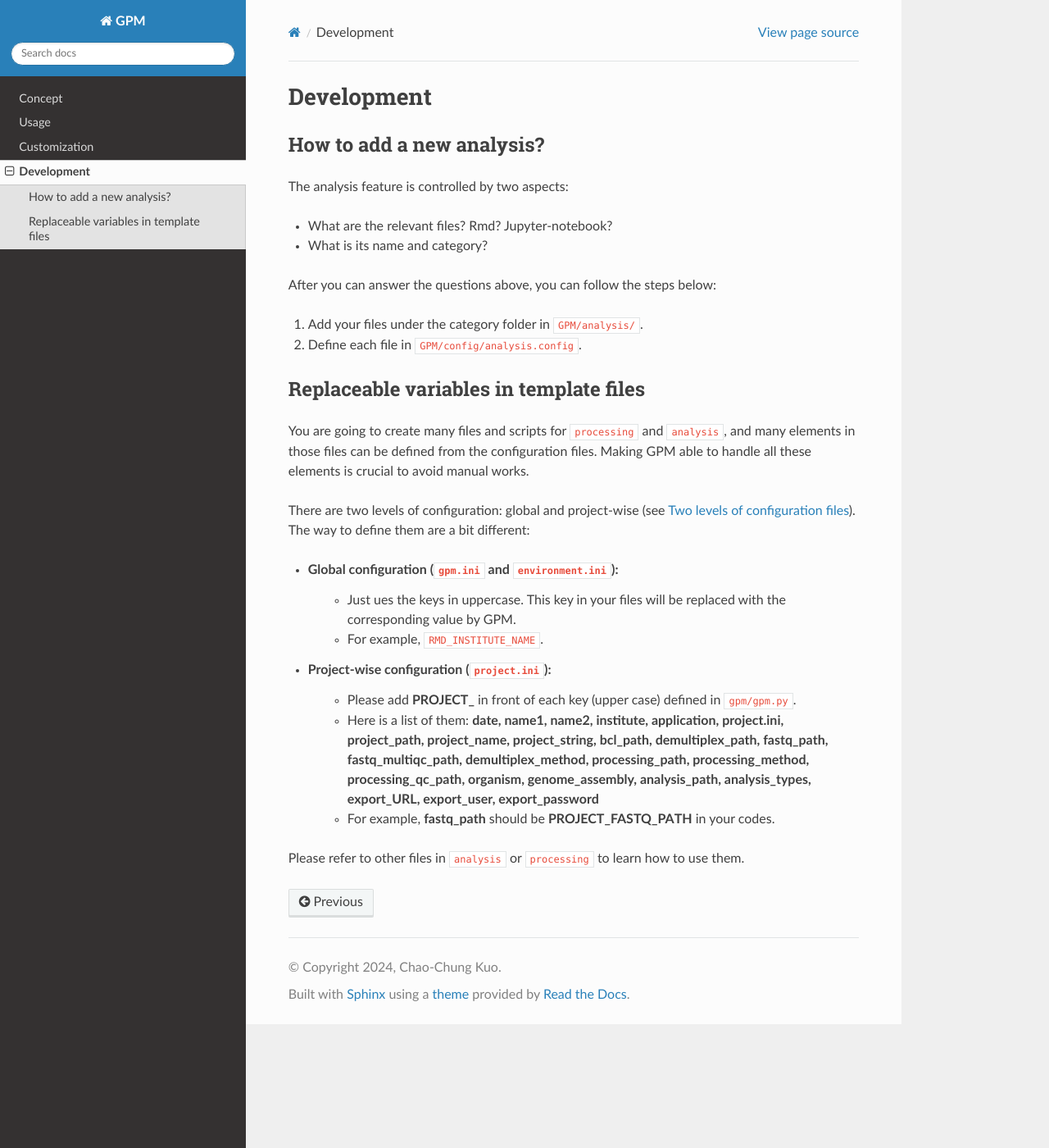
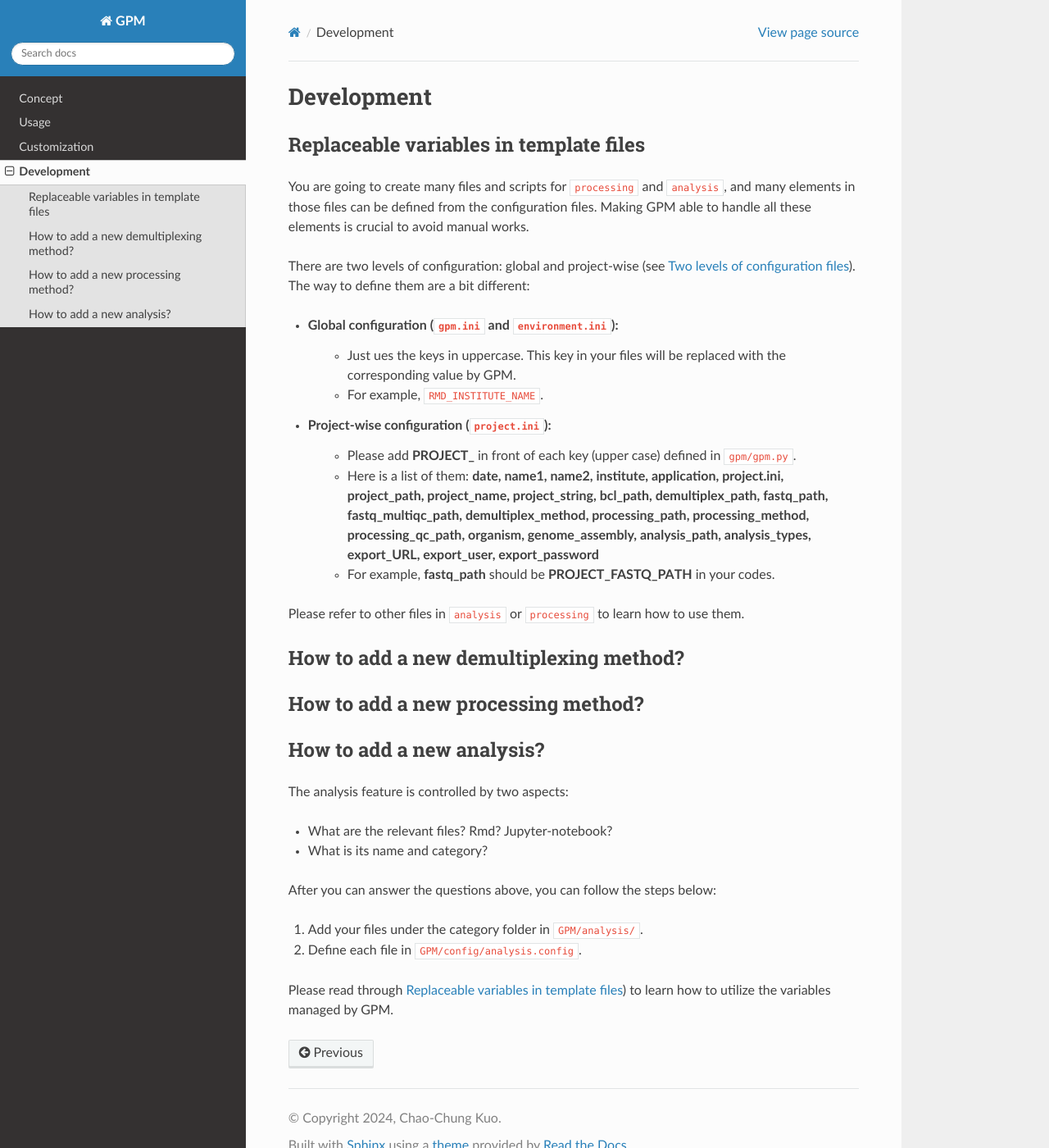
Before and after one commit to chaochungkuo/GPM, a Sphinx documentation site: the page built from docs/source/develop.rst, in a window 1280 px wide and 1400 px high. Shown: the whole window at 82% size. Built offline with Sphinx 7.4.7 and the Read the Docs theme 2.0.0, drawn with Linux system fonts in a browser that asks for light colours.

Commit message:
add develop.rst

```diff
--- a/docs/source/concept.rst
+++ b/docs/source/concept.rst
@@ -15,6 +15,7 @@ There are two levels of configuration files in GPM:
 - Global configuration under ``GPMDATA/config/``
     - ``environment.ini`` by default or ``environment.ini.user`` if it exists.
     - ``gpm.ini`` by default or ``gpm.ini.user`` if it exists.
+
 - Project-wise configuration as ``project.ini``
 
 All the options defined in the above files are used as the key for inserting their corresponding values while copying any files in GPM in creating reports or adding analysis templates. This offers a flexible way to customize your own script and reports.
--- a/docs/source/develop.rst
+++ b/docs/source/develop.rst
@@ -1,19 +1,7 @@
 Development
 =====
 
-How to add a new analysis?
---------------------------
-
-The analysis feature is controlled by two aspects:
-
-- What are the relevant files? Rmd? Jupyter-notebook?
-- What is its name and category?
-
-After you can answer the questions above, you can follow the steps below:
-
-1. Add your files under the category folder in ``GPM/analysis/``.
-2. Define each file in ``GPM/config/analysis.config``.
-
+.. _replaceable_variables:
 Replaceable variables in template files
 ---------------------------------------
 
@@ -31,3 +19,25 @@ There are two levels of configuration: global and project-wise (see :ref:`two_co
     - For example, **fastq_path** should be **PROJECT_FASTQ_PATH** in your codes.
 
 Please refer to other files in ``analysis`` or ``processing`` to learn how to use them.
+
+How to add a new demultiplexing method?
+---------------------------------------
+
+How to add a new processing method?
+-----------------------------------
+
+
+How to add a new analysis?
+--------------------------
+
+The analysis feature is controlled by two aspects:
+
+- What are the relevant files? Rmd? Jupyter-notebook?
+- What is its name and category?
+
+After you can answer the questions above, you can follow the steps below:
+
+1. Add your files under the category folder in ``GPM/analysis/``.
+2. Define each file in ``GPM/config/analysis.config``.
+
+Please read through :ref:`replaceable_variables`) to learn how to utilize the variables managed by GPM.
```
Also changed, not shown: 1 other file.
